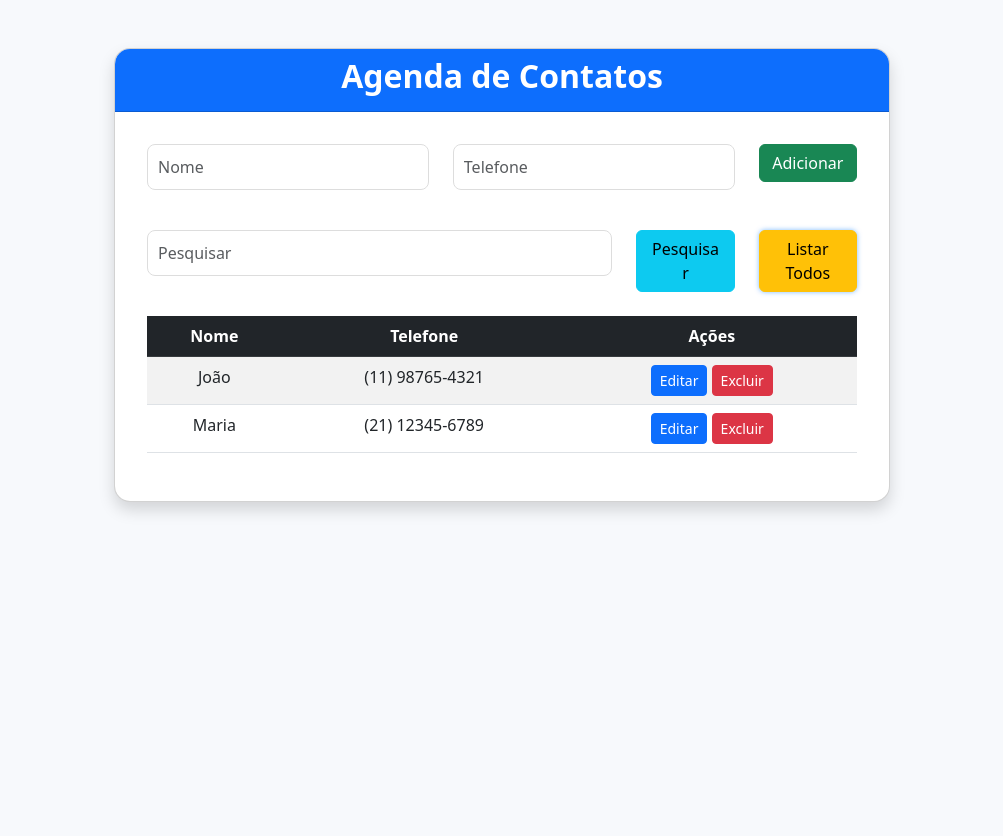
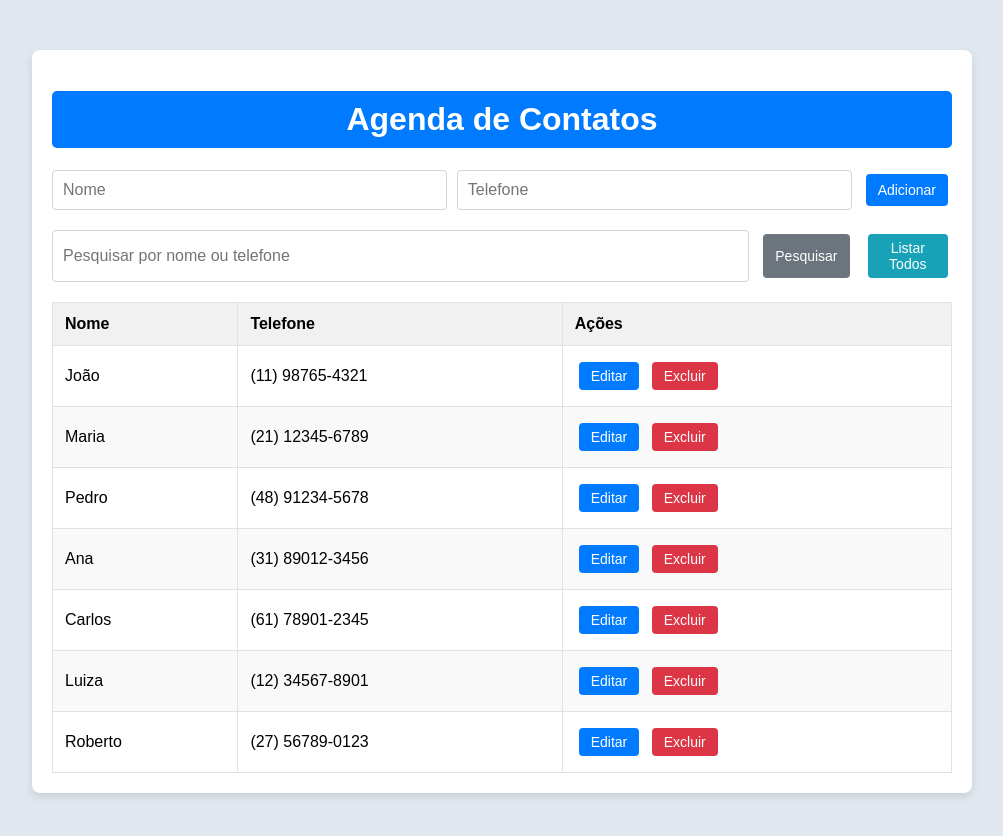
Before and after one commit to layssonsantos/Agenda-Digital, a plain HTML site: page index.html in a window 1280 px wide. Both pictures are taken after a click on the button "Listar Todos". Shown: the whole page, without its empty margins (138-1141 px from the left). Before the commit the page ends 800 px from the top, so only its background shows below. Drawn offline with nearby package versions, Linux system fonts and the light colour scheme.

Commit message:
Update readme e codigos

```diff
--- a/dados.js
+++ b/dados.js
@@ -1,5 +1,9 @@
-// Array para armazenar os contatos
 let contatos = [
-    { nome: 'João', telefone: '(11) 98765-4321' },
-    { nome: 'Maria', telefone: '(21) 12345-6789' }
-  ];
+  { nome: 'João', telefone: '(11) 98765-4321' },
+  { nome: 'Maria', telefone: '(21) 12345-6789' },
+  { nome: 'Pedro', telefone: '(48) 91234-5678' },
+  { nome: 'Ana', telefone: '(31) 89012-3456' },
+  { nome: 'Carlos', telefone: '(61) 78901-2345' },
+  { nome: 'Luiza', telefone: '(12) 34567-8901' },
+  { nome: 'Roberto', telefone: '(27) 56789-0123' }
+];
--- a/index.html
+++ b/index.html
@@ -3,46 +3,30 @@
 <head>
   <meta charset="UTF-8">
   <meta name="viewport" content="width=device-width, initial-scale=1.0">
-  <title>Lista de Contatos</title>
-  <link href="https://cdn.jsdelivr.net/npm/bootstrap@5.3.0/dist/css/bootstrap.min.css" rel="stylesheet">
+  <title>Agenda Digital de Contatos</title>
   <link rel="stylesheet" href="styles.css">
 </head>
 <body>
-  <div class="container mt-5">
-    <div class="card shadow">
-      <div class="card-header text-center bg-primary text-white">
+  <div class="container">
     <h1>Agenda de Contatos</h1>
-      </div>
-      <div class="card-body">
-        <!-- Formulário de Adicionar Contato -->
-        <div class="row mb-4">
-          <div class="col-md-5 mb-3">
-            <input type="text" class="form-control" id="novoNome" placeholder="Nome">
-          </div>
-          <div class="col-md-5 mb-3">
-            <input type="text" class="form-control" id="novoTelefone" placeholder="Telefone" oninput="mascaraTelefone(this)">
-          </div>
-          <div class="col-md-2">
-            <button class="btn btn-success w-100" onclick="adicionarContato()">Adicionar</button>
-          </div>
+
+    <!-- Formulário de Adição de Contato -->
+    <div class="form-row">
+      <input type="text" id="novoNome" class="form-control" placeholder="Nome">
+      <input type="text" id="novoTelefone" class="form-control" placeholder="Telefone" oninput="mascaraTelefone(this)">
+      <button class="btn btn-primary" onclick="adicionarContato()">Adicionar</button>
     </div>
 
-        <!-- Seção de Pesquisa e Listar Todos -->
-        <div class="row mb-4">
-          <div class="col-md-8">
-            <input type="text" class="form-control" id="pesquisa" placeholder="Pesquisar">
-          </div>
-          <div class="col-md-2">
-            <button class="btn btn-info w-100" onclick="pesquisarContato()">Pesquisar</button>
-          </div>
-          <div class="col-md-2">
-            <button class="btn btn-warning w-100" onclick="listarTodos()">Listar Todos</button>
-          </div>
-        </div>
+    <!-- Seção de Pesquisa -->
+    <section class="search-section">
+      <input type="text" id="pesquisa" class="form-control" placeholder="Pesquisar por nome ou telefone">
+      <button class="btn btn-secondary" onclick="pesquisarContato()">Pesquisar</button>
+      <button class="btn btn-info" onclick="listarTodos()">Listar Todos</button>
+    </section>
 
     <!-- Tabela de Contatos -->
-        <table class="table table-hover table-striped">
-          <thead class="table-dark">
+    <table id="tabelaContatos" class="table">
+      <thead>
         <tr>
           <th>Nome</th>
           <th>Telefone</th>
@@ -52,11 +36,7 @@
       <tbody></tbody>
     </table>
   </div>
-    </div>
-  </div>
 
-  <!-- Incluindo Bootstrap JS e arquivos de script -->
-  <script src="https://cdn.jsdelivr.net/npm/bootstrap@5.3.0/dist/js/bootstrap.bundle.min.js"></script>
   <script src="script.js"></script>
   <script src="dados.js"></script>
 </body>
--- a/script.js
+++ b/script.js
@@ -41,13 +41,14 @@ function renderizarTabela(listaContatos) {
       <td>${contato.nome}</td>
       <td>${contato.telefone}</td>
       <td>
-      <button class="btn btn-primary btn-sm" onclick="editarContato(${index})">Editar</button>
-      <button class="btn btn-danger btn-sm" onclick="excluirContato(${index})">Excluir</button>
+      <button class="btn editar" onclick="editarContato(${index})">Editar</button>
+      <button class="btn excluir" onclick="excluirContato(${index})">Excluir</button>
       </td>
     `;
     tabelaBody.appendChild(novaLinha);
   });
 }
+
 
 // Função para pesquisar um contato por nome ou telefone
 function pesquisarContato() {
--- a/styles.css
+++ b/styles.css
@@ -1,59 +1,147 @@
+/* Definições básicas */
 body {
-  background-color: #f7f9fc;
+  font-family: Arial, sans-serif;
+  background-color: #e1e7ee;
+  margin: 0;
+  padding: 0;
 }
 
-h1 {
-  font-size: 2rem;
-  font-weight: bold;
+/* Centralizar o container */
+.container {
+  width: 100%;
+  max-width: 900px;
+  margin: 50px auto;
+  background-color: white;
+  padding: 20px;
+  border-radius: 8px;
+  box-shadow: 0 4px 8px rgba(0, 0, 0, 0.1);
 }
 
-.container {
-  max-width: 800px;
+/* Título */
+h1 {
+  background-color: #007bff; /* Fundo azul */
+  color: white; /* Cor do texto branca */
+  padding: 10px; /* Espaçamento interno */
+  text-align: center; /* Centralizar o texto */
+  border-radius: 5px; /* Bordas arredondadas */
 }
 
-input[type="text"] {
-  border-radius: 0.5rem;
-  padding: 10px;
-  border: 1px solid #ddd;
+/* Estilo dos inputs e botões */
+.form-row, .search-section {
+  display: flex;
+  justify-content: space-between;
+  gap: 10px;
+  margin-bottom: 20px;
 }
 
-button {
-  border-radius: 0.5rem;
+.form-control {
+  width: 100%;
+  padding: 10px;
+  border: 1px solid #ced4da;
+  border-radius: 4px;
+  font-size: 16px;
 }
 
-.table th, .table td {
-  text-align: center;
+.form-control:focus {
+  outline: none;
+  border-color: #80bdff;
+  box-shadow: 0 0 0 0.2rem rgba(0, 123, 255, 0.25);
 }
 
-.table-hover tbody tr:hover {
-  background-color: #f1f1f1;
+/* Estilo básico para os botões */
+.btn {
+  padding: 6px 12px;
+  margin: 4px;
+  border: none;
+  cursor: pointer;
+  border-radius: 4px;
+  font-size: 14px;
 }
 
-.card {
-  border-radius: 1rem;
-  overflow: hidden;
+/* Botão de editar (estilo primário) */
+.editar {
+  background-color: #007bff; /* Cor similar ao btn-primary do Bootstrap */
+  color: white;
 }
 
-.card-header {
+/* Botão de excluir (estilo perigoso) */
+.excluir {
+  background-color: #dc3545; /* Cor similar ao btn-danger do Bootstrap */
+  color: white;
+}
+
+/* Efeitos ao passar o mouse nos botões */
+.btn:hover {
+  opacity: 0.8;
+}
+
+/* Botões com tamanho pequeno */
+.btn-sm {
+  padding: 4px 8px;
+  font-size: 12px;
+}
+
+/* Botões */
+.btn-primary {
   background-color: #007bff;
   color: white;
 }
 
-.card-body {
-  padding: 2rem;
+.btn-secondary {
+  background-color: #6c757d;
+  color: white;
 }
 
-button:focus {
-  outline: none;
-  box-shadow: 0 0 5px rgba(0, 123, 255, 0.5);
+.btn-info {
+  background-color: #17a2b8;
+  color: white;
 }
 
+.btn:hover {
+  opacity: 0.9;
+}
+
+/* Estilo da tabela */
+.table {
+  width: 100%;
+  border-collapse: collapse;
+}
+
+.table th, .table td {
+  padding: 12px;
+  text-align: left;
+  border: 1px solid #dee2e6;
+}
+
+.table th {
+  background-color: #f1f1f1;
+}
+
+.table tr:nth-child(even) {
+  background-color: #f9f9f9;
+}
+
+/* Ações */
+td button {
+  margin-right: 5px;
+}
+
+td button:hover {
+  background-color: #0056b3;
+}
+
+/* Responsividade */
 @media (max-width: 768px) {
-  .container {
-    padding: 20px;
+  .form-row, .search-section {
+    flex-direction: column;
   }
 
-  .card {
-    padding: 1rem;
+  .btn {
+    width: 100%;
+    margin-bottom: 10px;
+  }
+
+  .form-control {
+    margin-bottom: 10px;
   }
 }
```
Also changed, not shown: assets/printcontato.png. Lines whose indentation alone changed are shown as unchanged.
